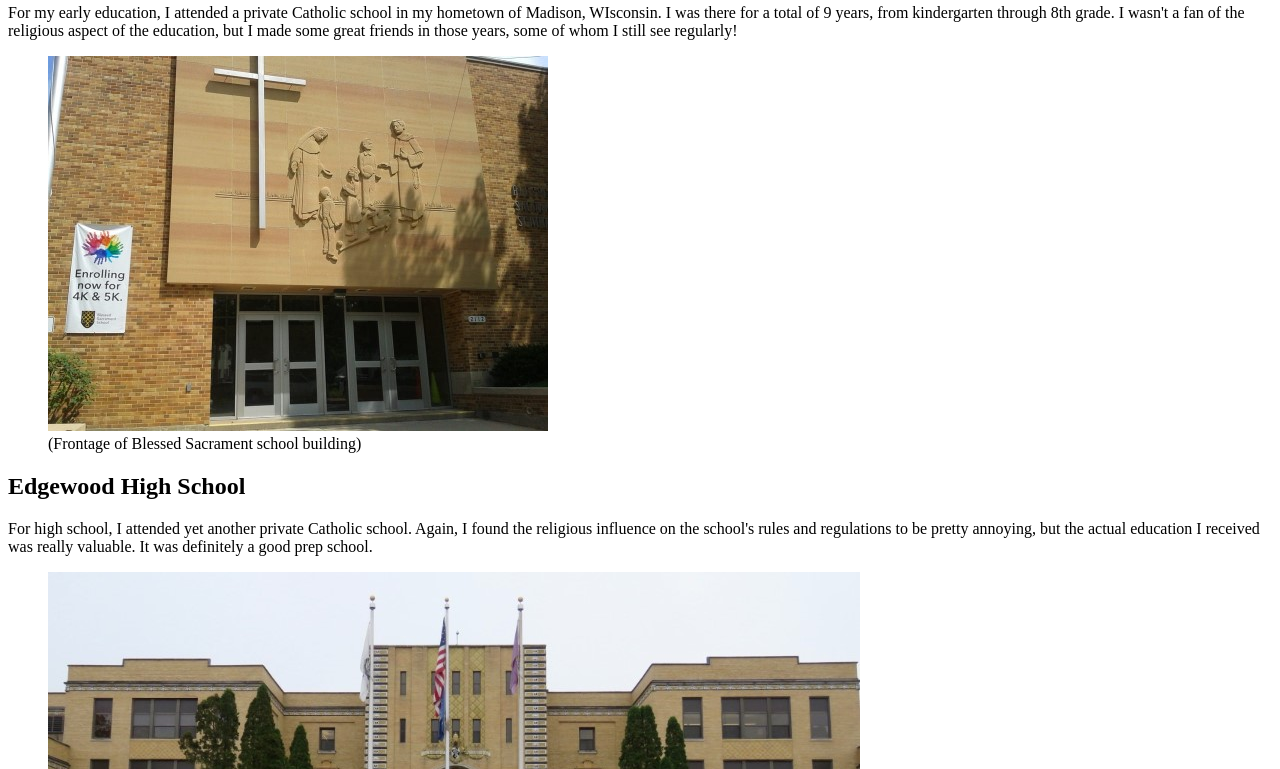
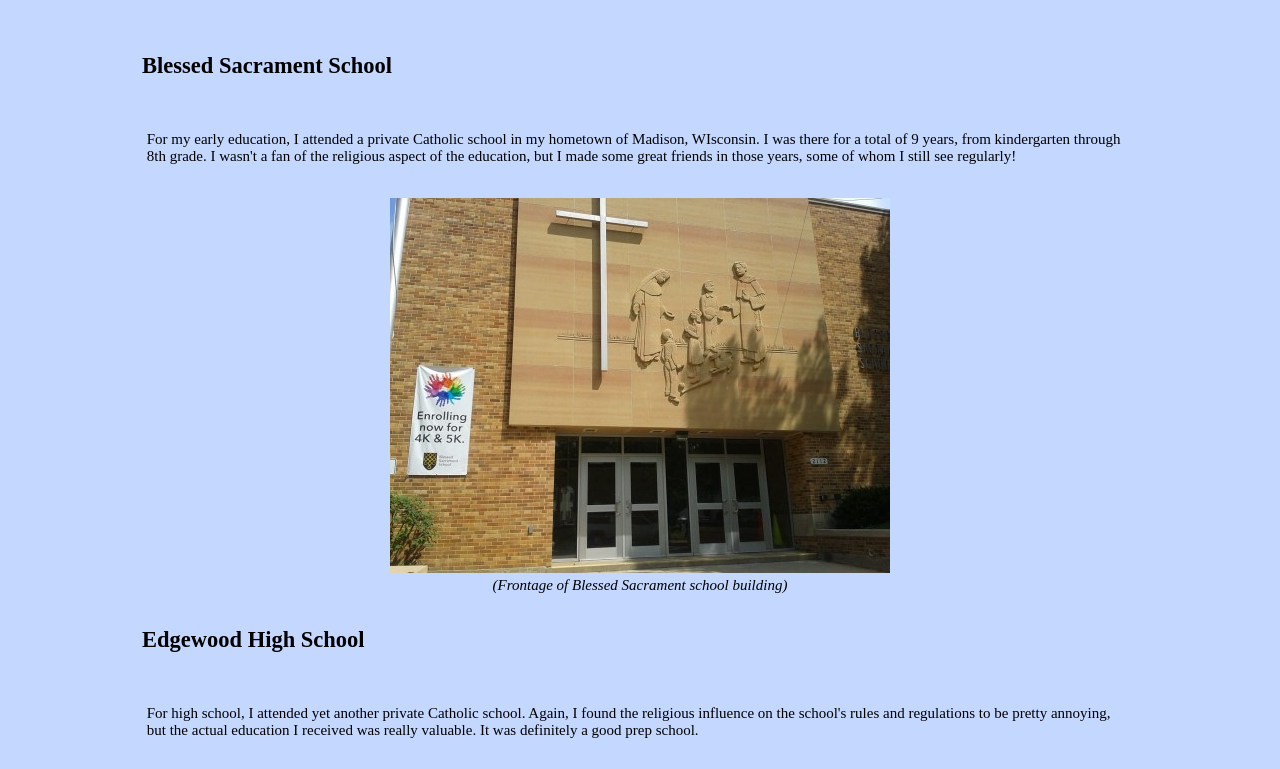
Before and after one commit to seanxwall/html-me-something, a plain HTML site: page index.html in a window 1280 px wide. Shown: the part 364-1133 px from the top of the page. Drawn offline with Linux system fonts and the light colour scheme.

Commit message:
Finalized html page and added styling

```diff
--- a/index.html
+++ b/index.html
@@ -1,7 +1,7 @@
 <!DOCTYPE html>
 <html>
 	<head>
-
+        <link rel="stylesheet" href="styles.css">
 		<title>Sean Wall - My Life So Far</title>
 
 	</head>
@@ -20,6 +20,7 @@
                         <li>Raven Software</li>
                         <li>Hunter Engineering</li>
                     </ul>
+        </header>
         <main>
             <article>
                     <h2>Blessed Sacrament School</h2>
--- /dev/null
+++ b/styles.css
@@ -0,0 +1,43 @@
+body {
+    width: 100%;
+	max-width: 1024px;
+	margin: 0 auto;
+	background-color:  rgb(195, 215, 255) ;
+	font-size: 62.5%;
+}
+h1 {
+    font-size: 2.75em;
+}
+header,
+main,
+footer {
+	background-color: rgb(195, 215, 255);
+    font-size: 1.5em;
+}
+header {
+	padding: 1.875em 0;
+}
+header h1 {
+	text-align: center;
+}
+main h2 {
+    padding: 0.625em 0 0.625em 0.625em;
+}
+p {
+	padding: 1.25em;
+}
+
+figure {
+	margin: 0;
+	padding: 0;
+	text-align: center;
+}
+
+figcaption {
+	font-style: italic;
+}
+
+footer {
+	text-align: center;
+	padding: 3em;
+}
```
